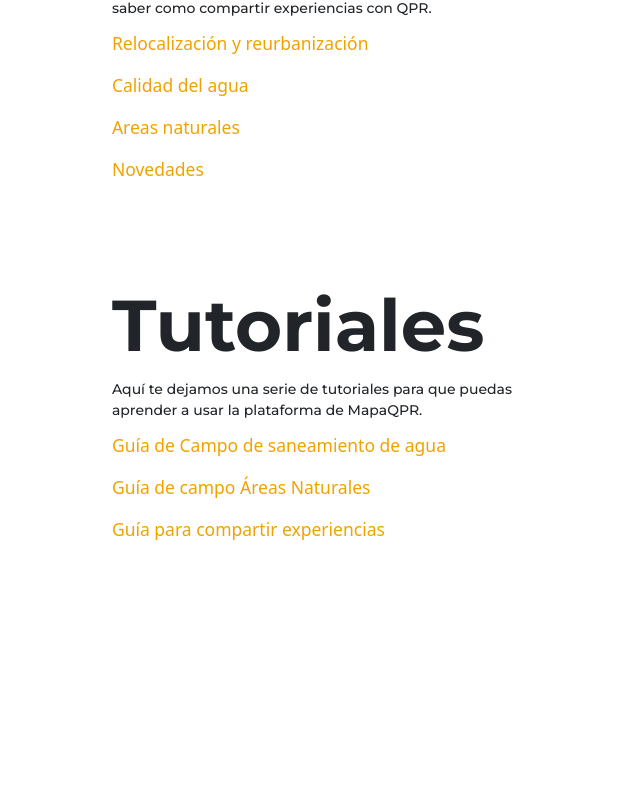
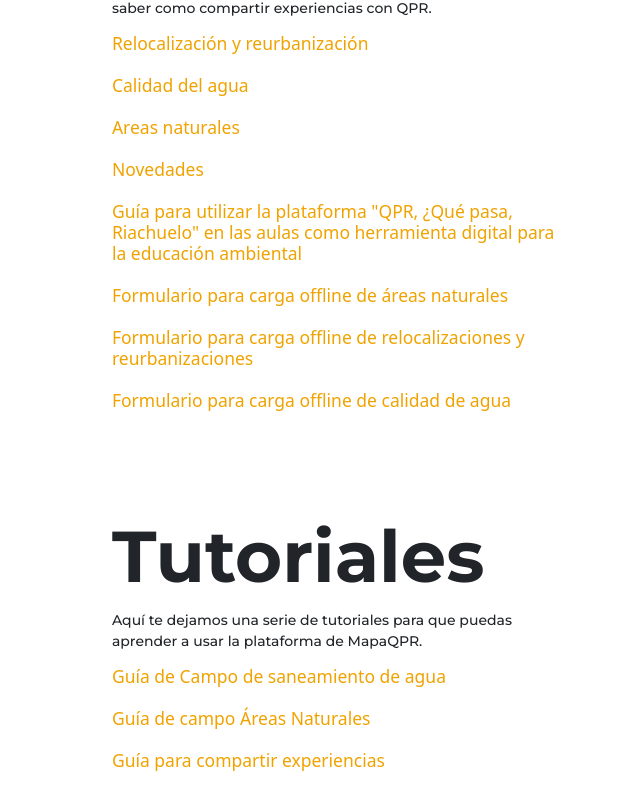
Before and after one commit to farn21/QPR-LandingPage, a Svelte app: page / in a window 1280 px wide. Shown: the part 5045-5854 px from the top of the page, without its empty margins (640-1280 px from the left). Built offline with nearby package versions, Linux system fonts and the light colour scheme; grey boxes are pictures that could not be loaded.

Commit message:
update some links

```diff
--- a/src/Components/RecursosyMateriales.svelte
+++ b/src/Components/RecursosyMateriales.svelte
@@ -30,6 +30,11 @@
             <a class="link h5 mb-4 text-decoration-none " href="https://drive.google.com/file/d/1NNM_RMysyGwGspOrujzuAI7FW0duTJDX/view?usp=sharing">Calidad del agua</a>
             <a class="link h5 mb-4 text-decoration-none " href="https://drive.google.com/file/d/1FHsTlQMJkk8wIYk5LZHoRywGY3x_Pdve/view?usp=share_link">Areas naturales</a>
             <a class="link h5 mb-4 text-decoration-none " href="https://mapaqpr.farn.org.ar/list">Novedades</a>
+            <a class="link h5 mb-4 text-decoration-none " href="https://drive.google.com/file/d/1r5sK0Ye029myzvF2taf-LN68UOcCdEDj/view?usp=share_link">Guía para utilizar la plataforma "QPR, ¿Qué pasa, Riachuelo" en las aulas como herramienta digital para la educación ambiental</a>
+            <a class="link h5 mb-4 text-decoration-none " href="https://drive.google.com/file/d/1D6D-zuCFgitheDFJgVySLEcCZzWgwQOx/view?usp=share_link">Formulario para carga offline de áreas naturales</a>
+            <a class="link h5 mb-4 text-decoration-none " href="https://drive.google.com/file/d/1fCfIKVvQt__eOo5KBb1-Rw74GAUE10wv/view?usp=share_link">Formulario para carga offline de relocalizaciones y reurbanizaciones</a>
+            <a class="link h5 mb-4 text-decoration-none " href="https://drive.google.com/file/d/1gzO0IAoe2CCnbVg30yPs2Tn9utvMp6BV/view?usp=share_link">Formulario para carga offline de calidad de agua</a>
+
         </div>
     </div>
     <div class="container d-flex justify-content-between py-5">
@@ -50,7 +55,7 @@
             <a class="link h5 mb-4 text-decoration-none " href="https://drive.google.com/file/d/1NNM_RMysyGwGspOrujzuAI7FW0duTJDX/view?usp=share_link">Guía de Campo de saneamiento de agua</a>
             <a class="link h5 mb-4 text-decoration-none " href="https://drive.google.com/file/d/1FHsTlQMJkk8wIYk5LZHoRywGY3x_Pdve/view?usp=sharing">Guía de campo Áreas Naturales</a>
             <a class="link h5 mb-4 text-decoration-none " href="https://drive.google.com/file/d/1PCbiKzuroJX0VlT7Yv7T8NWgO4LCOHpU/view?usp=share_link">Guía para compartir experiencias</a>
-        </div>
+            </div>
     </div>
     <div class="text-center">
         <img width="80%" src="/images/linea.png" alt="">
```
